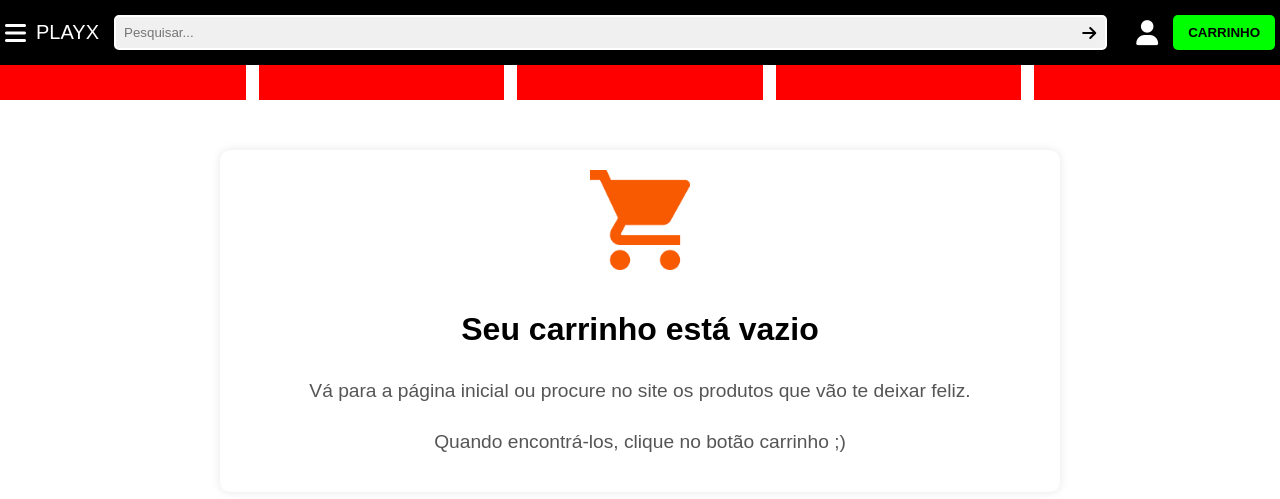
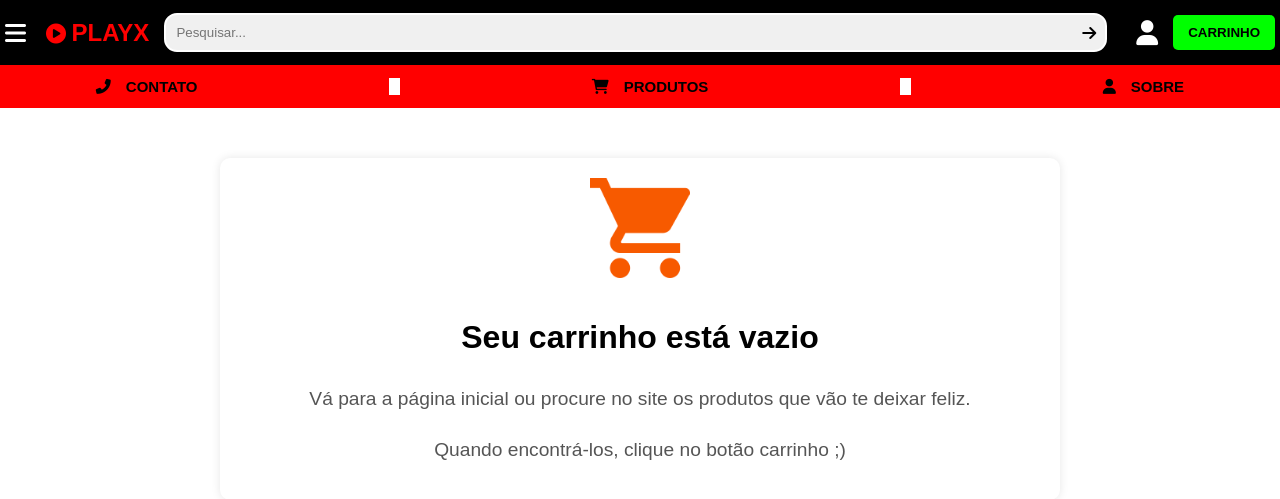
Before and after one commit to LodzinhGabriel/ProjetoFinalBK1LMA, a Flask app: page /carrinho in a window 1280 px wide. Shown: the top 499 px of the page. Run offline with Flask 3, Linux system fonts and the light colour scheme.

Commit message:
layout navbar v0.2

```diff
--- a/templates/layout.html
+++ b/templates/layout.html
@@ -2,8 +2,9 @@
 <html lang="pt-BR">
 <head>
     <meta charset="UTF-8">
+    <link rel="shortcut icon" type="image/png" href="/static/assets/logo_site.png"/>
     <meta name="viewport" content="width=device-width, initial-scale=1.0">
-    <title>Inicio</title>
+    <title>PLAYX</title>
     <link rel="stylesheet" href="https://cdnjs.cloudflare.com/ajax/libs/font-awesome/6.0.0-beta3/css/all.min.css">
     <style>
         body {
@@ -12,7 +13,8 @@
             background-color: #ffffff;
         }
 
-        /* Barra superior */
+        /* Barra superior  */
+
         .navbar {
             display: flex;
             align-items: center;
@@ -30,8 +32,10 @@
         .navbar .logo {
             color: #fff;
             font-size: 20px;
-            margin-left: 10px;
+            margin-left: 20px;
+            cursor: pointer
         }
+
 
         .navbar .search-bar {
             display: flex;
@@ -42,9 +46,9 @@
 
         .navbar .search-bar input {
             width: 100%;
-            padding: 8px;
+            padding: 10px;
             border: 2px solid #fff;
-            border-radius: 5px;
+            border-radius: 13px;
             outline: none;
             background-color: #f0f0f0;
         }
@@ -64,6 +68,14 @@
             padding: 15px;
         }
 
+        .profile {
+        transition: color 0.3s;
+    }
+
+        .profile:hover {
+        color: red;
+    }
+
         .navbar .cart-button {
             background-color: #00FF00;
             border: none;
@@ -74,38 +86,109 @@
             cursor: pointer;
         }
 
-        /* Faixa vermelha */
-        .red-stripe {
-            background-color: #FF0000;
-            height: 35px;
-            display: flex;
-            justify-content: space-evenly;
+        .cart-button {
+        background-color: #00cc00;
+        color: #000;
+        border: none;
+        transition: color 0.3s, background-color 0.2s;
         }
 
-        .red-stripe div {
-            width: 1%;
-            background-color: #FFFFFF;
+        .cart-button:hover {
+        color: #fff;
+        background-color: #009900;
         }
 
-        /* Texto do conteúdo */
-        .content {
-            text-align: center;
-            color: #ffffff;
-            font-size: 18px;
-            margin: 120px auto;
-            max-width: 800px;
-            line-height: 1.6;
+        .logo{
+        font-weight: bold;
         }
+
+        .logo span {
+
+            font-size: 24px;
+            font-weight: bold;
+            color: red;
+        }
+
+        .navbar .logo i {
+            font-size: 20px;
+            color: red
+        }
+
+        .menu-icon {
+        color: #000;
+        font-size: 24px;
+        cursor: pointer;
+        transition: color 0.2s;
+        }
+
+        .menu-icon:hover {
+        color: #ff0000;
+        }
+
+
+
+        .logo span:hover {
+
+        color: white;
+        transition: color 0.2s
+    }
+
+        .logo i:hover {
+        color: white;
+        transition: color 0.2s
+
+    }
+
+
+
+        /* Faixa vermelha */
+
+         .red-menu {
+            background-color: #FF0000;
+            display: flex;
+            justify-content: space-around;
+            padding: 13px 0;
+        }
+
+         .red-menu a {
+            color: #000;
+            font-weight: bold;
+            text-decoration: none;
+            font-size: 15px;
+            display: flex;
+            align-items: center;
+        }
+
+        .red-menu a i {
+            margin-right: 15px;
+            transition: color 0.2s
+        }
+
+        .red-menu a:hover {
+            color: #fff;
+        }
+
+        .red-menu div {
+            border-left: 5px solid #fff;
+            border-right: 6px solid #fff;
+
+        }
+
+
 
     </style>
 </head>
 <body>
     <div class="navbar">
         <i class="fas fa-bars menu-icon"></i>
-        <div class="logo">PLAYX</div>
+        <div class="logo">
+            <i class="fas fa-play-circle"></i>
+            <span>PLAYX</span>
+        </div>
         <div class="search-bar">
             <input type="text" placeholder="Pesquisar...">
             <i class="fas fa-arrow-right arrow"></i>
+
         </div>
         <i class="fas fa-user profile"></i>
         <button class="cart-button">CARRINHO</button>
@@ -118,9 +201,20 @@
         <div></div>
     </div>
 
+        <div class="red-menu">
+        <a href="#"><i class="fas fa-phone-alt"></i>CONTATO</a>
+        <div></div>
+        <a href="#"><i class="fas fa-shopping-cart"></i>PRODUTOS</a>
+        <div></div>
+        <a href="#"><i class="fas fa-user"></i>SOBRE</a>
+    </div>
+
+
     {% block content %}
     {% endblock %}
 
 
+
+
 </body>
 </html>
--- a/templates/produtos.html
+++ b/templates/produtos.html
@@ -99,7 +99,7 @@
     <div class="product-card">
         <img src="../static/assets/teclado.jpg" alt="Teclado Gamer">
         <h3>Teclado Gamer Neologic Infinite</h3>
-        <p class="price">R$ 29,90 <span class="old-price">R$ 45,00</span> <span class="discount">-27%</span></p>
+        <p class="price">R$ 29,90 ⚡<span class="old-price">R$ 45,00</span> <span class="discount">-27%</span></p>
         <button>Comprar</button>
     </div>
     <div class="product-card">
@@ -111,7 +111,7 @@
     <div class="product-card">
         <img src="notebook.jpg" alt="Notebook Gamer">
         <h3>Notebook Gamer Gigabyte AORUS</h3>
-        <p class="price">R$ 7.999,99 <span class="old-price">R$ 9.999,99</span> <span class="discount">-20%</span></p>
+        <p class="price">R$ 7.999,99 ⚡ 12X SEM JUROS<span class="old-price">R$ 10.999,99</span> <span class="discount">-20%</span></p>
         <button>Comprar</button>
     </div>
     <div class="product-card">
```
